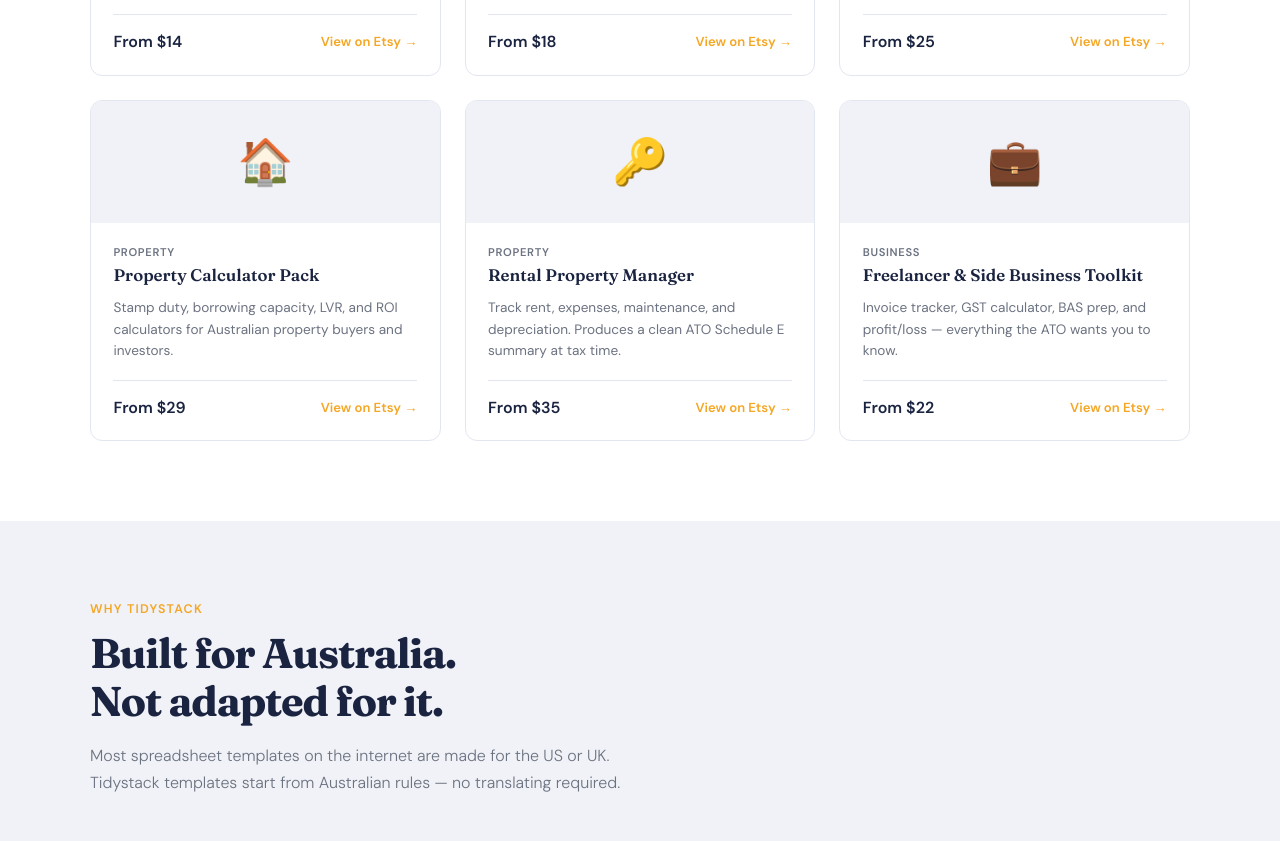
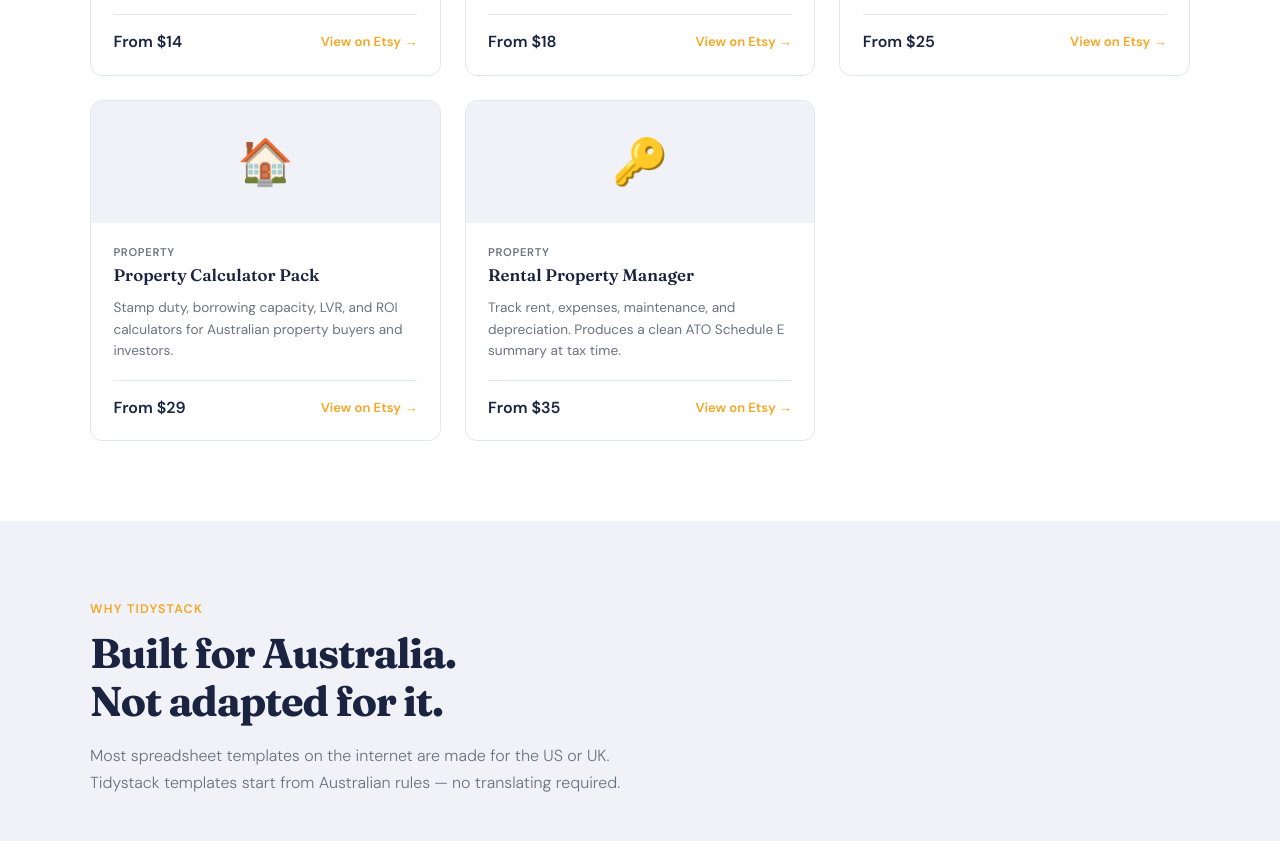
Before and after one commit to teverdell-blip/tidystack-website, a plain HTML site: page index.html in a window 1280 px wide. Shown: the part 1448-2289 px from the top of the page. Drawn offline with Linux system fonts and the light colour scheme.

Commit message:
Update index.html

```diff
--- a/index.html
+++ b/index.html
@@ -585,18 +585,6 @@
           </div>
         </a>
 
-        <a href="https://www.etsy.com/shop/TidystackAU" target="_blank" class="product-card">
-          <div class="product-icon-area">💼</div>
-          <div class="product-body">
-            <div class="product-tag">Business</div>
-            <div class="product-name">Freelancer &amp; Side Business Toolkit</div>
-            <div class="product-desc">Invoice tracker, GST calculator, BAS prep, and profit/loss — everything the ATO wants you to know.</div>
-            <div class="product-footer">
-              <div class="product-price">From $22</div>
-              <div class="product-link-text">View on Etsy →</div>
-            </div>
-          </div>
-        </a>
 
       </div>
     </div>
```
